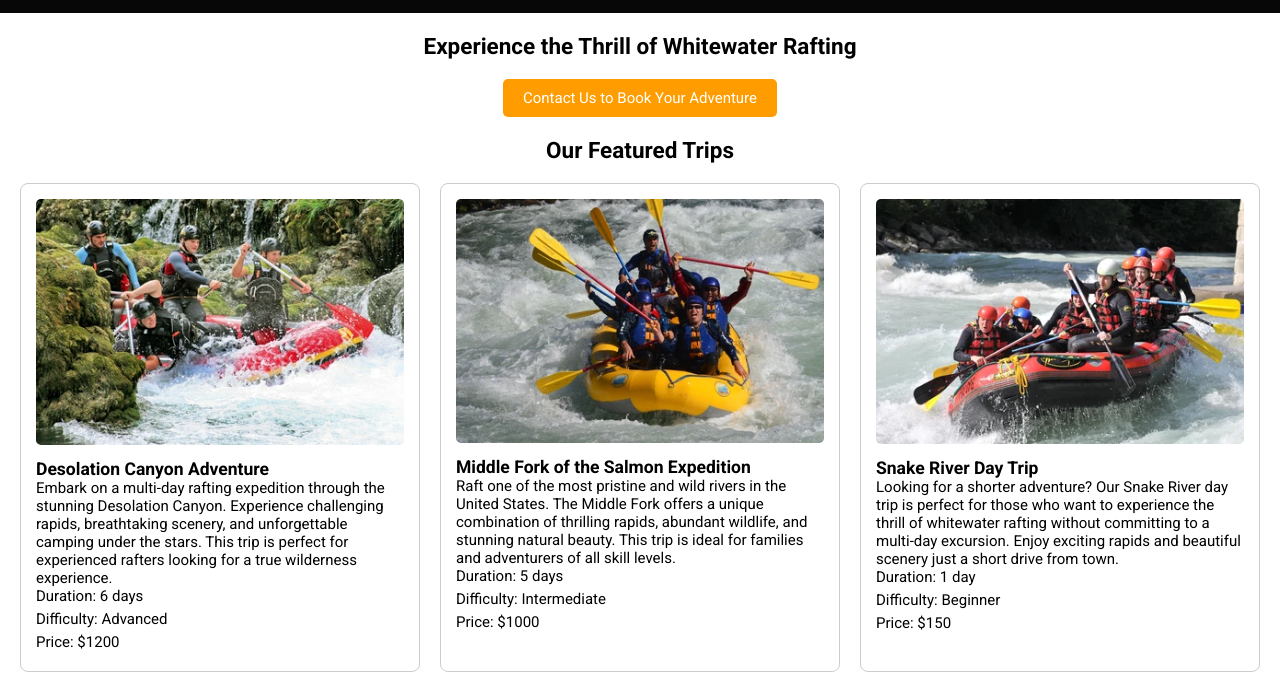
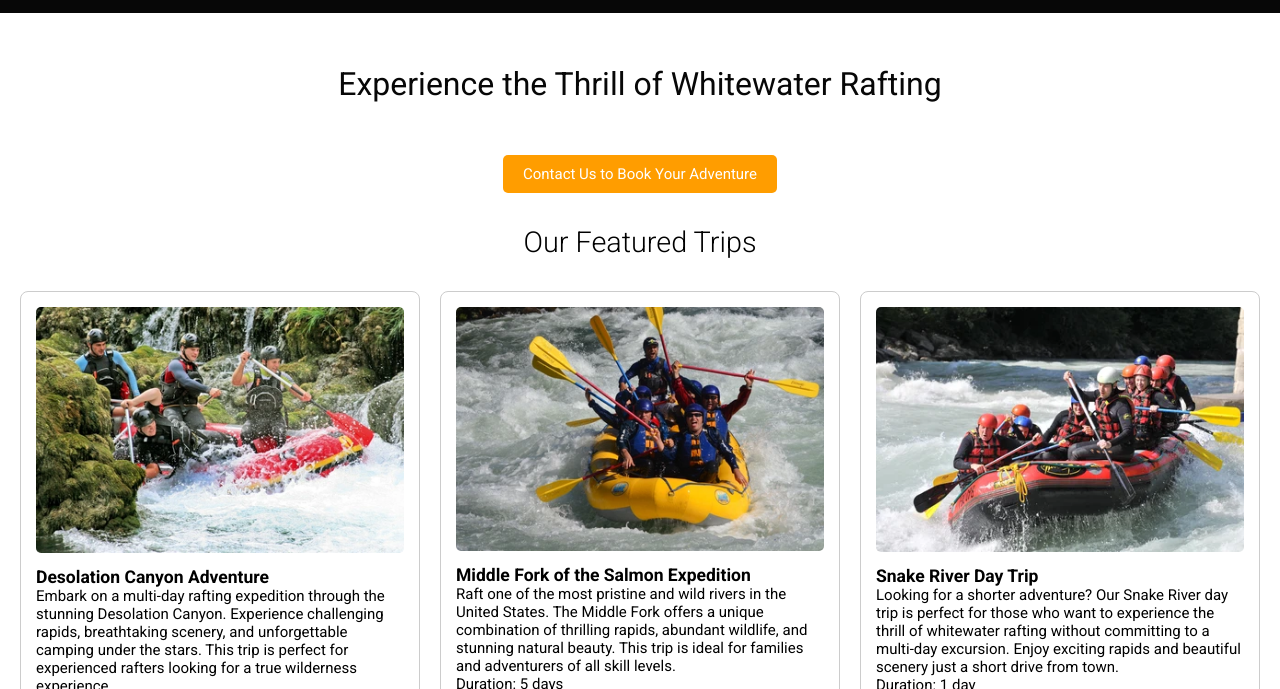
Before and after one commit to Kummirai/wdd130, a plain HTML site: page wwr/trips.html in a window 1280 px wide. Shown: the part 67-756 px from the top of the page. Drawn offline with Linux system fonts and the light colour scheme.

Commit message:
Style h1 & h2 in trips page

```diff
--- a/wwr/styles/rafting.css
+++ b/wwr/styles/rafting.css
@@ -272,7 +272,7 @@ figcaption {
   border: none;
 }
 
-.contact-info h2,
+.contact-info h2, ,
 form h2 {
   font-weight: 500;
   font-size: 1.2rem;
@@ -431,6 +431,14 @@ main {
   margin-bottom: 10px;
 }
 
+#hero h1{
+  font-size: 2rem;
+  font-weight: 400;
+  color: var(--cod-gray);
+  margin: 2rem 0 ;
+}
+
+
 .call-to-action {
   display: inline-block;
   margin: 20px 0 0 0;
@@ -498,7 +506,9 @@ th {
 
 .trips {
   text-align: center;
-  margin-bottom: 20px;
+  font-size: 1.8rem;
+  margin: 2rem 0;
+  font-weight: 300;
 }
 
 footer {
```
